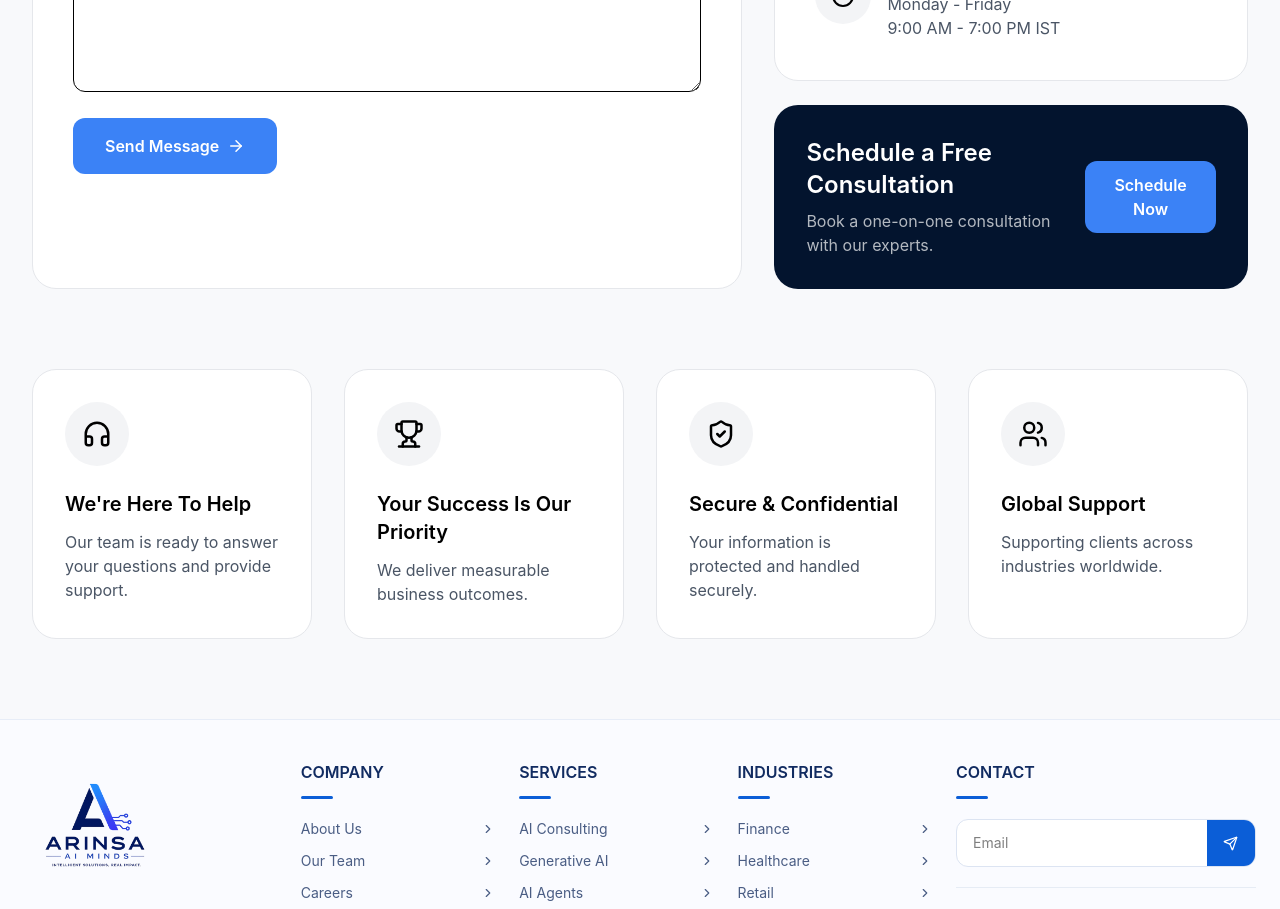
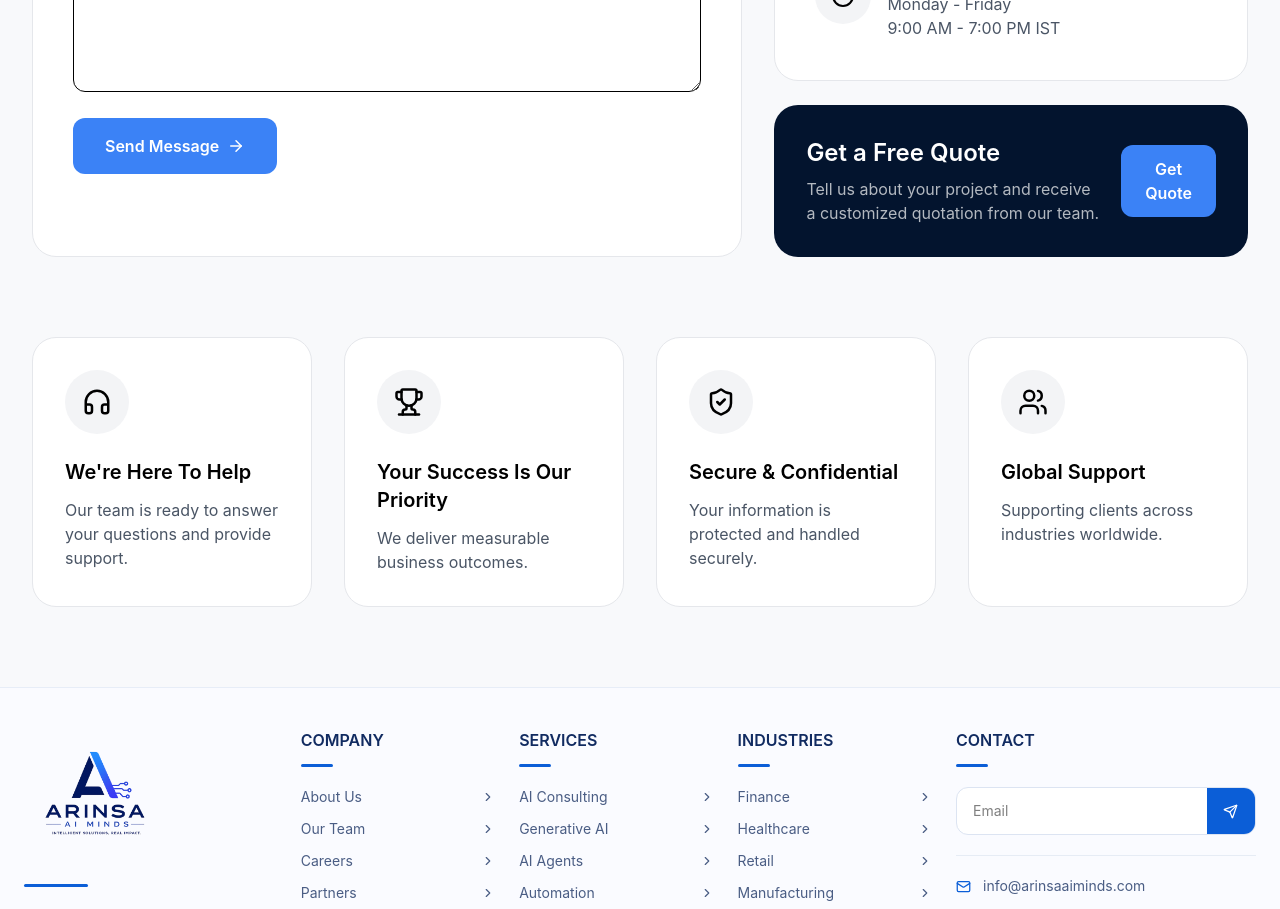
Before and after one commit to SHAMArinsa/Chunbun, a React (Vite) app in the folder frontend/: page /contact in a window 1280 px wide. Shown: the part 1020-1929 px from the top of the page. Built offline with nearby package versions, Linux system fonts and the light colour scheme.

Commit message:
Add files via upload

```diff
--- a/frontend/src/components/contact/ContactFormSection.jsx
+++ b/frontend/src/components/contact/ContactFormSection.jsx
@@ -1,11 +1,11 @@
 import { useState } from "react";
+import QuoteModal from "../QuoteModal";
 
 import {
   Mail,
   Phone,
   MapPin,
   Clock3,
-  CalendarDays,
   ArrowRight,
 } from "lucide-react";
 
@@ -21,6 +21,9 @@ export default function ContactFormSection() {
 
   const [loading, setLoading] = useState(false);
 
+  const [showQuoteModal, setShowQuoteModal] =
+    useState(false);
+
   const handleChange = (e) => {
     setFormData({
       ...formData,
@@ -35,7 +38,7 @@ export default function ContactFormSection() {
       setLoading(true);
 
       const response = await fetch(
-        "https://chunbun-ifwh.onrender.com/contact",
+        "https://chunbun-ifwh.onrender.com/contact", //"http://localhost:8000/contact",
         {
           method: "POST",
           headers: {
@@ -69,16 +72,17 @@ export default function ContactFormSection() {
   };
 
   return (
+    <>
       <section className="bg-[#F8F9FB] py-20">
-      <div className="max-w-[1600px] mx-auto px-8">
+        <div className="max-w-[1600px] mx-auto px-4 sm:px-6 lg:px-8">
 
           <div className="grid lg:grid-cols-[1.2fr_0.8fr] gap-8">
 
             {/* FORM */}
 
-          <div className="bg-white rounded-3xl border border-gray-200 p-10">
+            <div className="bg-white rounded-3xl border border-gray-200 p-6 sm:p-8 lg:p-10">
 
-            <h2 className="text-5xl font-bold text-[#071B3B]">
+              <h2 className="text-3xl sm:text-4xl lg:text-5xl font-bold text-[#071B3B]">
                 Get in Touch
               </h2>
 
@@ -102,7 +106,7 @@ export default function ContactFormSection() {
                     value={formData.name}
                     onChange={handleChange}
                     placeholder="Your Name *"
-                  className="border rounded-xl p-4"
+                    className="border rounded-xl p-4 w-full"
                     required
                   />
 
@@ -112,7 +116,7 @@ export default function ContactFormSection() {
                     value={formData.email}
                     onChange={handleChange}
                     placeholder="Your Email *"
-                  className="border rounded-xl p-4"
+                    className="border rounded-xl p-4 w-full"
                     required
                   />
 
@@ -126,7 +130,7 @@ export default function ContactFormSection() {
                     value={formData.company}
                     onChange={handleChange}
                     placeholder="Company Name"
-                  className="border rounded-xl p-4"
+                    className="border rounded-xl p-4 w-full"
                   />
 
                   <input
@@ -135,7 +139,7 @@ export default function ContactFormSection() {
                     value={formData.phone}
                     onChange={handleChange}
                     placeholder="Phone Number"
-                  className="border rounded-xl p-4"
+                    className="border rounded-xl p-4 w-full"
                   />
 
                 </div>
@@ -191,9 +195,9 @@ export default function ContactFormSection() {
 
             <div className="space-y-6">
 
-            <div className="bg-white rounded-3xl border border-gray-200 p-10">
+              <div className="bg-white rounded-3xl border border-gray-200 p-6 sm:p-8 lg:p-10">
 
-              <h2 className="text-5xl font-bold text-[#071B3B]">
+                <h2 className="text-3xl sm:text-4xl lg:text-5xl font-bold text-[#071B3B]">
                   Contact Information
                 </h2>
 
@@ -206,7 +210,6 @@ export default function ContactFormSection() {
                 <div className="space-y-6">
 
                   <div className="flex gap-4">
-
                     <div className="w-14 h-14 rounded-full bg-gray-100 flex items-center justify-center">
                       <Mail />
                     </div>
@@ -220,11 +223,9 @@ export default function ContactFormSection() {
                         info@arinsaaiminds.com
                       </p>
                     </div>
-
                   </div>
 
                   <div className="flex gap-4">
-
                     <div className="w-14 h-14 rounded-full bg-gray-100 flex items-center justify-center">
                       <Phone />
                     </div>
@@ -238,11 +239,9 @@ export default function ContactFormSection() {
                         +91 9123745946
                       </p>
                     </div>
-
                   </div>
 
                   <div className="flex gap-4">
-
                     <div className="w-14 h-14 rounded-full bg-gray-100 flex items-center justify-center">
                       <MapPin />
                     </div>
@@ -256,11 +255,9 @@ export default function ContactFormSection() {
                         Kolkata, West Bengal, India
                       </p>
                     </div>
-
                   </div>
 
                   <div className="flex gap-4">
-
                     <div className="w-14 h-14 rounded-full bg-gray-100 flex items-center justify-center">
                       <Clock3 />
                     </div>
@@ -278,39 +275,57 @@ export default function ContactFormSection() {
                         9:00 AM - 7:00 PM IST
                       </p>
                     </div>
-
                   </div>
 
                 </div>
 
               </div>
 
-            {/* CTA */}
+              {/* GET QUOTE CTA */}
 
               <div className="bg-[#03142E] rounded-3xl p-8 text-white">
 
-              <div className="flex justify-between items-center">
-
+                <div
+                  className="
+                  flex
+                  flex-col
+                  md:flex-row
+                  justify-between
+                  items-start
+                  md:items-center
+                  gap-5
+                  "
+                >
                   <div>
-
                     <h3 className="text-2xl font-semibold">
-                    Schedule a Free Consultation
+                      Get a Free Quote
                     </h3>
 
                     <p className="text-white/70 mt-2">
-                    Book a one-on-one consultation with our experts.
+                      Tell us about your project and
+                      receive a customized quotation
+                      from our team.
                     </p>
-
                   </div>
 
-                <button className="bg-[#3B82F6]
+                  <button
+                    onClick={() =>
+                      setShowQuoteModal(true)
+                    }
+                    className="
+                    bg-[#3B82F6]
                     text-white
                     hover:bg-[#2563EB]
                     transition-all
-duration-300 text-black px-6 py-3 rounded-xl font-semibold">
-                  Schedule Now
+                    duration-300
+                    px-6
+                    py-3
+                    rounded-xl
+                    font-semibold
+                    "
+                  >
+                    Get Quote
                   </button>
-
                 </div>
 
               </div>
@@ -321,5 +336,13 @@ duration-300 text-black px-6 py-3 rounded-xl font-semibold">
 
         </div>
       </section>
+
+      <QuoteModal
+        isOpen={showQuoteModal}
+        onClose={() =>
+          setShowQuoteModal(false)
+        }
+      />
+    </>
   );
 }
```
Lines whose indentation alone changed are shown as unchanged.
